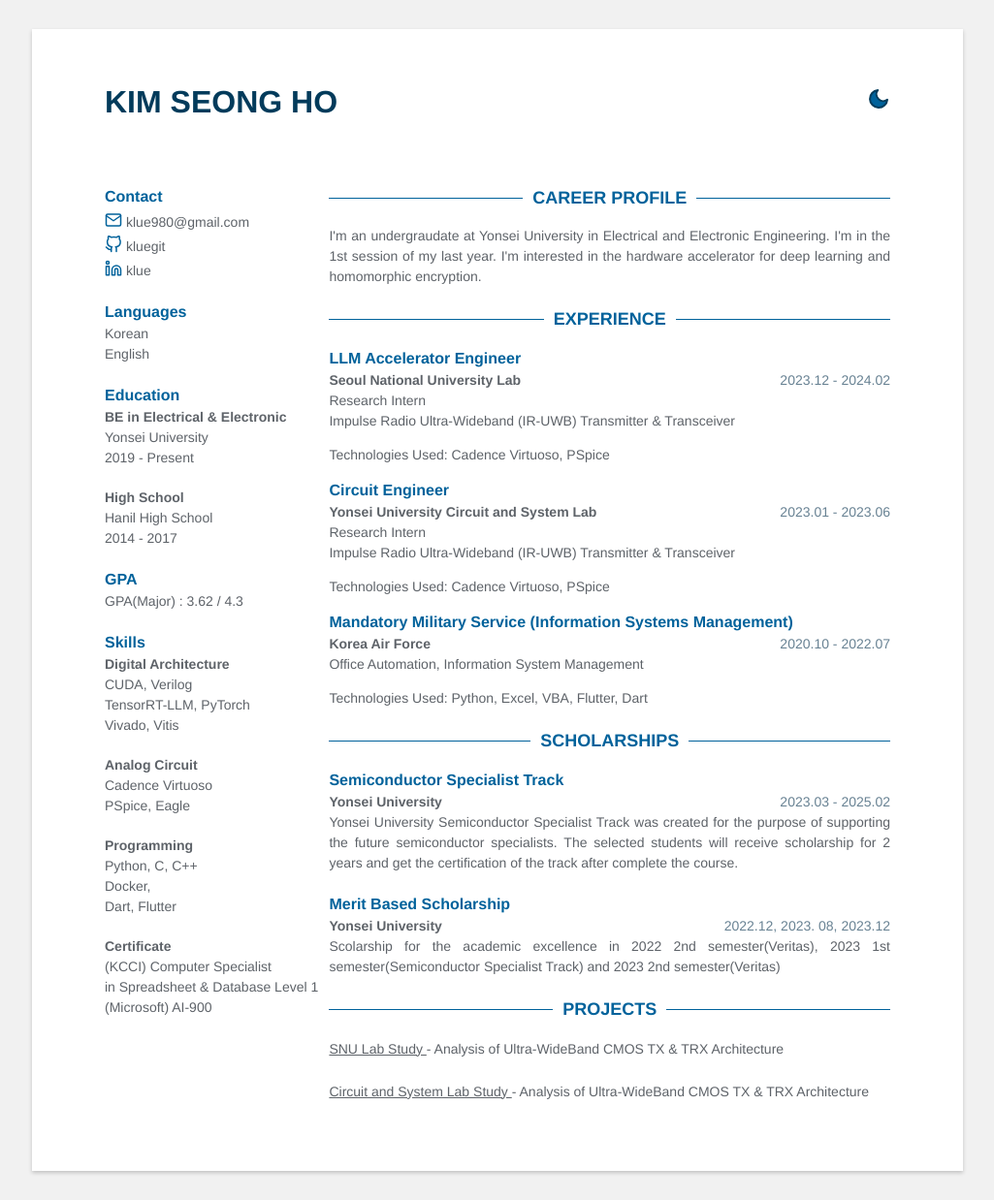
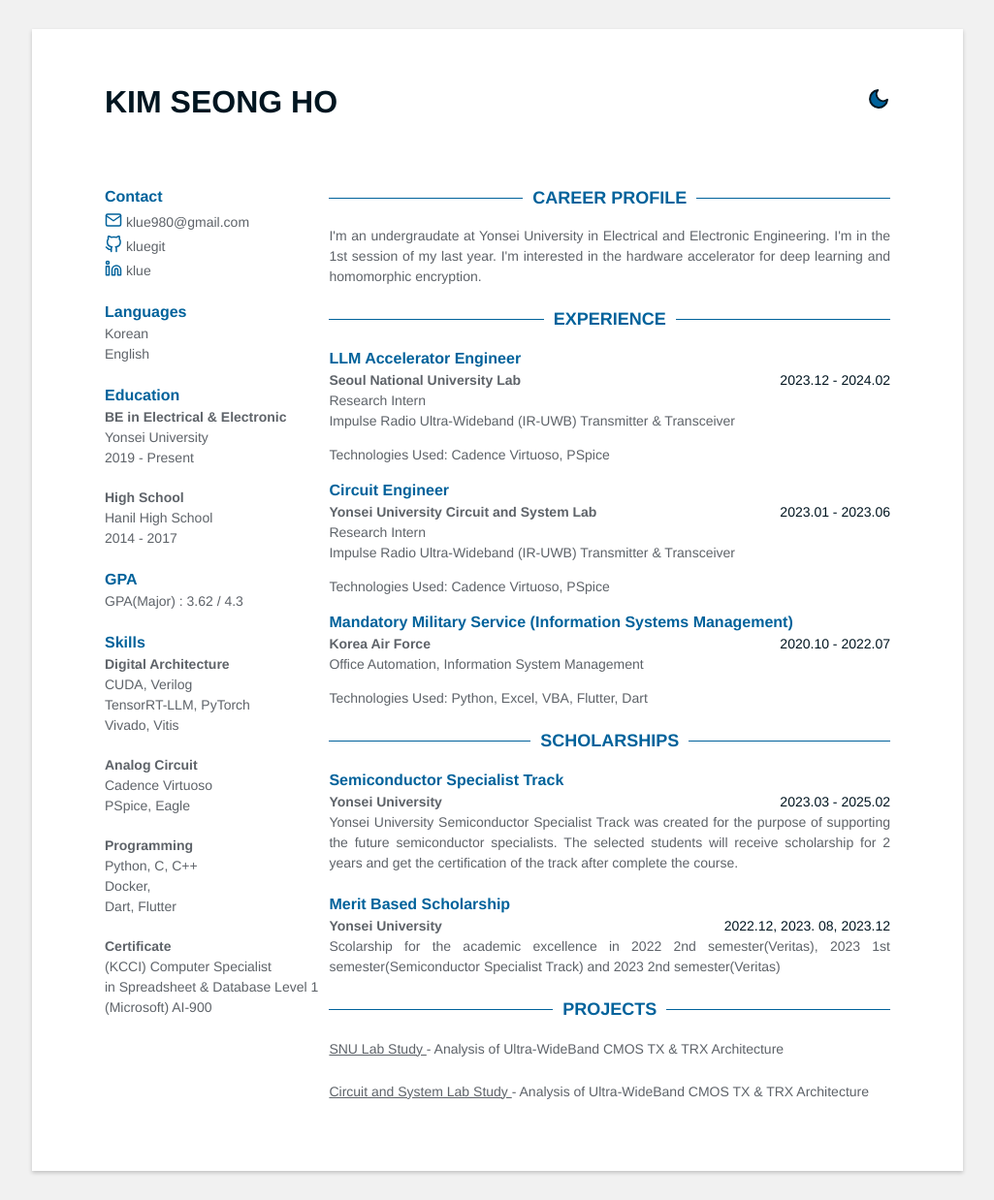
Before and after one commit to klue980/klue980.github.io, a Jekyll site: the page built from index.html, in a window 1280 px wide. Shown: the whole page at 97% size, without its empty margins (127-1152 px from the left). Built offline with Jekyll 4.4.1, drawn with Linux system fonts in a browser that asks for light colours.

Commit message:
change black.scss

```diff
--- a/_includes/scholarships.html
+++ b/_includes/scholarships.html
@@ -1,17 +1,17 @@
 {% assign scholarships = site.data.data.scholarships %}
 {% if scholarships %}
 <section class="scholarships">
-    <h2 class="title">scholarships</h2>
-    {% for awd in scholarships %}
+    <h2 class="title">Scholarships</h2>
+    {% for sh in scholarships %}
         <div class="scholarships-item">
             <div class="role">
-                {{awd.role}}
+                {{sh.role}}
             </div>
             <div class="company">
-                {{awd.company}}
-                <span class="time">{{awd.time}}</span>
+                {{sh.company}}
+                <span class="time">{{sh.time}}</span>
             </div>
-            <div class="details">{{awd.details}}</div>
+            <div class="details">{{sh.details}}</div>
         </div>
 
     {% endfor %}
--- a/_sass/skins/black.scss
+++ b/_sass/skins/black.scss
@@ -2,9 +2,9 @@
     --bg-color: #f1f1f1;
     --bg-color-cv: #ffffff;
     --fg-color: #00629b;
-    --fg-color-dark: #023b5b;
+    --fg-color-dark: #011520;
     --fg-color-body: #5e6369;
-    --fg-color-title-sm: #688293;
+    --fg-color-title-sm: #011520;
 
 }
 
```
